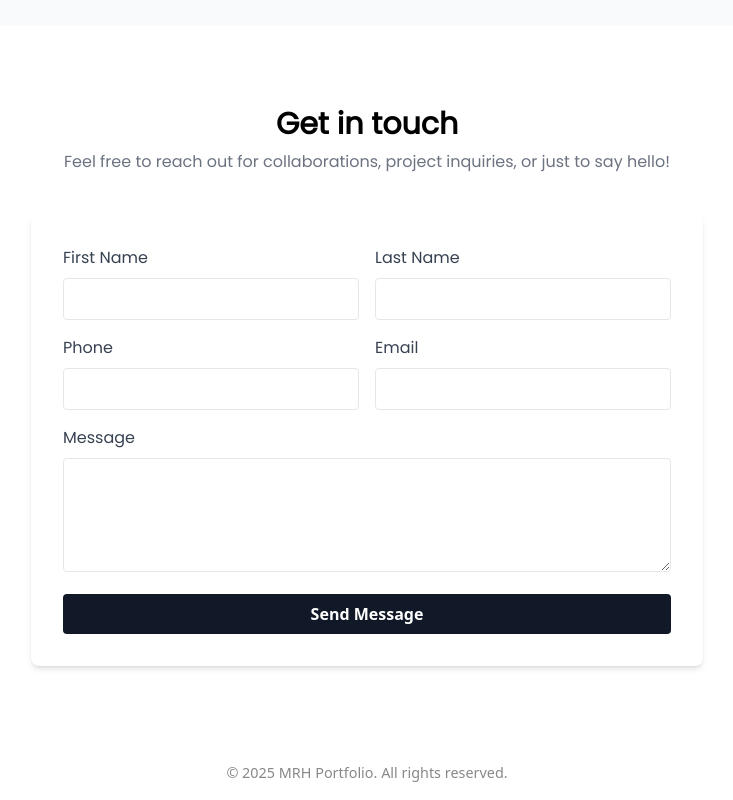
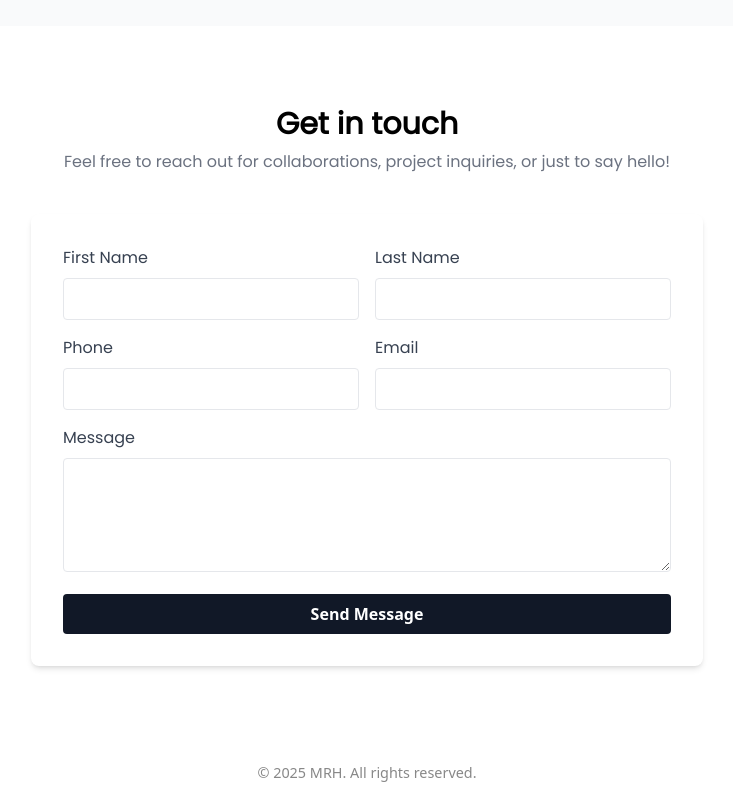
Before and after one commit to mdrubelhossain-me/mrh-portfolio, a React (Vite) app: page / in a window 1280 px wide. Shown: the part 2998-3798 px from the top of the page, without its empty margins (273-1006 px from the left). Built offline with nearby package versions, Linux system fonts and the light colour scheme.

Commit message:
correction

```diff
--- a/src/components/Footer.jsx
+++ b/src/components/Footer.jsx
@@ -2,7 +2,7 @@ import React from 'react';
 
 const Footer = () => (
   <footer style={{ textAlign: 'center', padding: '1rem 0', color: '#888', fontSize: '0.9rem' }}>
-    &copy; {new Date().getFullYear()} MRH Portfolio. All rights reserved.
+    &copy; {new Date().getFullYear()} MRH. All rights reserved.
   </footer>
 );
 
--- a/src/pages/home/Hero.jsx
+++ b/src/pages/home/Hero.jsx
@@ -7,7 +7,7 @@ const Hero = () => {
     <div className="relative h-screen">
       {/* Background Image */}
       <div
-        className="absolute inset-0 bg-cover bg-center bg-no-repeat"
+        className="absolute inset-0 bg-cover bg-center bg-no-repeat bg-fixed"
         style={{ backgroundImage: `url(${HeroBg})` }}
       ></div>
 
@@ -17,22 +17,23 @@ const Hero = () => {
       {/* Centered Content */}
       <div className="relative z-10 flex items-center justify-center h-full text-center text-white px-4">
         <div className="mt-0  lg:mt-4 2xl:mt-0">
-        <p className="text-lg mx-auto text-sm font-primary text-gray-100">
-          Welcome To My Portfolio
+          <p className=" mx-auto text-sm font-primary text-gray-100">
+            Welcome To My Portfolio
           </p>
           <h1 className="text-4xl md:text-5xl font-bold mb-3 font-primary leading-snug md:leading-tight">
-          I'm Md. Rubel Hossain
+            I'm Md. Rubel Hossain
           </h1>
           <p className=" max-w-[900px] text-lg mx-auto md:text-md mb-4 font-primary text-gray-300">
             {" "}
             an energetic, self-motivated, passionate Front-end Developer. I have
-            over 2 years of experience in HTML, CSS, Bootstrap, Tailwind CSS and JavaScript. I have also knowledge about React.js and Next.js. I work
+            over 2 years of experience in HTML, CSS, Bootstrap, Tailwind CSS and
+            JavaScript. I have also knowledge about React.js and Next.js. I work
             efficiently and offer a hundred percent satisfaction guarantee. My
             design is very unique and very smart. I hope every client will be
             satisfied after seeing my work and appreciate it.
           </p>
           <p className="text-lg mx-auto md:text-md mb-7 font-primary text-gray-100">
-          Please, don't hesitate to get in touch with me!
+            Please, don't hesitate to get in touch with me!
           </p>
 
           {/* Button */}
```
